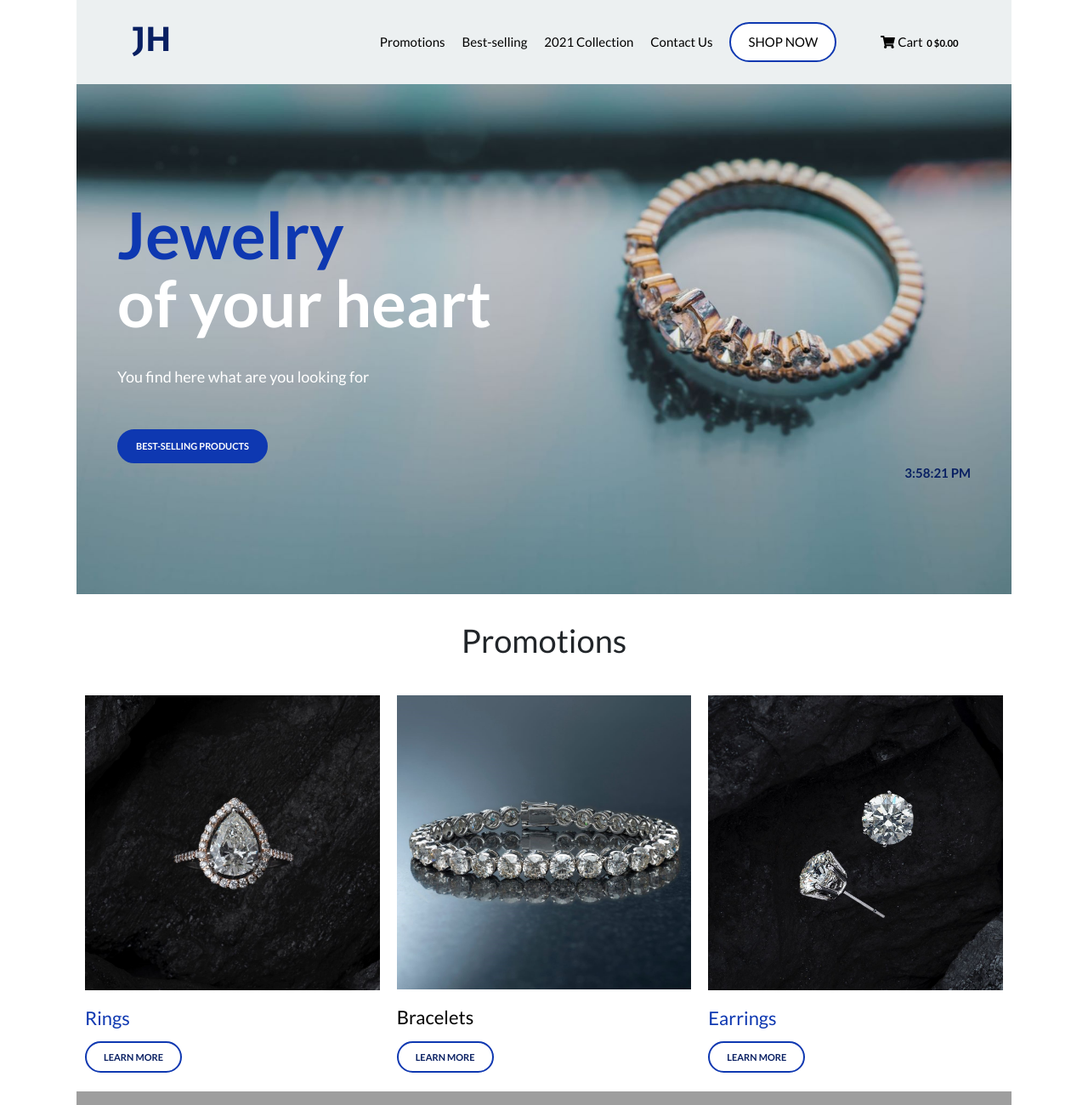
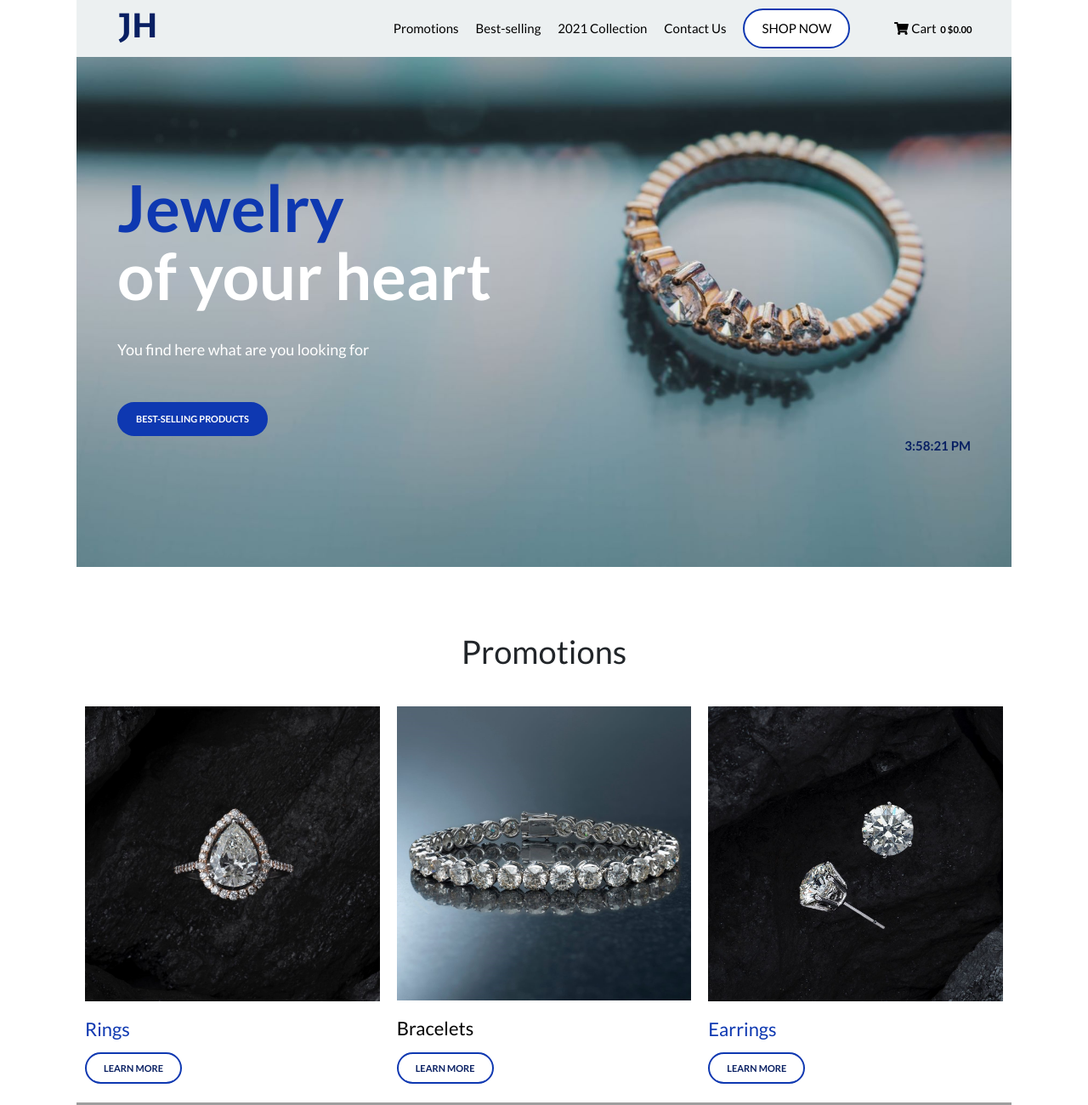
Before and after one commit to halyna-m/jh-store, a website: page index.html in a window 1280 px wide. Shown: the top 1300 px of the page at 85% size. Drawn offline with nearby package versions, Linux system fonts and the light colour scheme; grey boxes are pictures that could not be loaded.

```diff
--- a/css/index.css
+++ b/css/index.css
@@ -67,6 +67,10 @@
 .col-5, .col-3, .col-2 {
     margin-top: 12px;
     margin-bottom: 0;
+}
+
+.navbar {
+    padding: 0;
 }
 
 @media (max-width: 865px) {
@@ -235,6 +239,10 @@
     display: block;
     margin: auto;
     width: 100%;
+}
+
+.promotions, #best-selling, #contact-us  {
+    padding-top: 45px;
 }
 
 .promotion-category {
```
